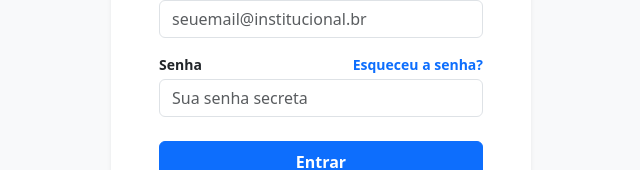
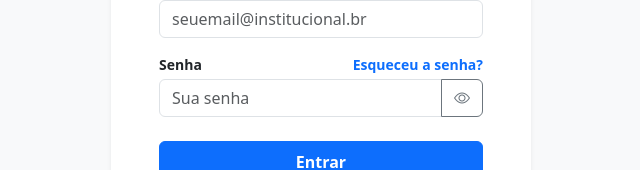
Before and after one commit to ana-clara-souza/front-end-benchmark, a Next.js app: page / in a window 1280 px wide. Shown: the part 347-517 px from the top of the page, without its empty margins (319-959 px from the left). Built offline with nearby package versions, Linux system fonts and the light colour scheme.

Commit message:
atualização icones visualização de senha

```diff
--- a/app/cadastro/page.tsx
+++ b/app/cadastro/page.tsx
@@ -175,7 +175,11 @@ export default function Cadastro() {
                   onClick={() => setShowSenha(!showSenha)}
                   aria-label={showSenha ? 'Esconder senha' : 'Mostrar senha'}
                 >
-                  {showSenha ? '🙈' : '👁️'}
+                  {showSenha ? (
+                    <i className="bi bi-eye-slash"></i>
+                  ) : (
+                    <i className="bi bi-eye"></i>
+                  )}
                 </button>
               </div>
             </div>
@@ -199,7 +203,11 @@ export default function Cadastro() {
                   onClick={() => setShowConfirmarSenha(!showConfirmarSenha)}
                   aria-label={showConfirmarSenha ? 'Esconder confirmação' : 'Mostrar confirmação'}
                 >
-                  {showConfirmarSenha ? '🙈' : '👁️'}
+                  {showConfirmarSenha ? (
+                    <i className="bi bi-eye-slash"></i>
+                  ) : (
+                    <i className="bi bi-eye"></i>
+                  )}
                 </button>
               </div>
             </div>
--- a/app/layout.tsx
+++ b/app/layout.tsx
@@ -1,9 +1,11 @@
 import type { Metadata } from "next";
 import { Geist, Geist_Mono } from "next/font/google";
+
 
 import "./globals.css";
 
 import "bootstrap/dist/css/bootstrap.min.css";
+import 'bootstrap-icons/font/bootstrap-icons.css';
 
 import "./cadastro/cadastro.css";
 import "./recuperar-senha/recuperar-senha.css";
--- a/app/page.tsx
+++ b/app/page.tsx
@@ -10,6 +10,7 @@ export default function Login() {
   const [senha, setSenha] = useState('');
   const [loading, setLoading] = useState(false);
   const [error, setError] = useState('');
+  const [showSenha, setShowSenha] = useState(false);
 
   const handleSubmit = async (e: React.FormEvent<HTMLFormElement>) => {
     e.preventDefault();
@@ -79,19 +80,36 @@ export default function Login() {
           {/* SENHA */}
           <div className="mb-3">
             <div className="d-flex align-items-center justify-content-between mb-1">
-              <label className="form-label fw-semibold small text-dark mb-0">Senha</label>
-              <Link href="/recuperar-senha" className="text-decoration-none small text-primary fw-semibold">
+              <label className="form-label fw-semibold small text-dark mb-0">
+                Senha
+              </label>
+
+              <Link
+                href="/recuperar-senha"
+                className="text-decoration-none small text-primary fw-semibold"
+              >
                 Esqueceu a senha?
               </Link>
             </div>
+
+            <div className="input-group">
               <input
-              type="password"
+                type={showSenha ? "text" : "password"}
                 className="form-control"
-              placeholder="Sua senha secreta"
+                placeholder="Sua senha"
                 value={senha}
                 onChange={(e) => setSenha(e.target.value)}
                 required
               />
+
+              <button
+                type="button"
+                className="btn btn-outline-secondary"
+                onClick={() => setShowSenha(!showSenha)}
+              >
+                <i className={`bi ${showSenha ? "bi-eye-slash" : "bi-eye"}`}></i>
+              </button>
+            </div>
           </div>
 
           {/* ERRO */}
--- a/package.json
+++ b/package.json
@@ -10,6 +10,7 @@
   },
   "dependencies": {
     "bootstrap": "^5.3.8",
+    "bootstrap-icons": "^1.13.1",
     "d3-scale-chromatic": "^3.1.0",
     "jspdf": "^4.2.1",
     "jstat": "^1.9.6",
```
Also changed, not shown: 1 other file (tests, documents, lock files or other folders). Lines whose indentation alone changed are shown as unchanged.
